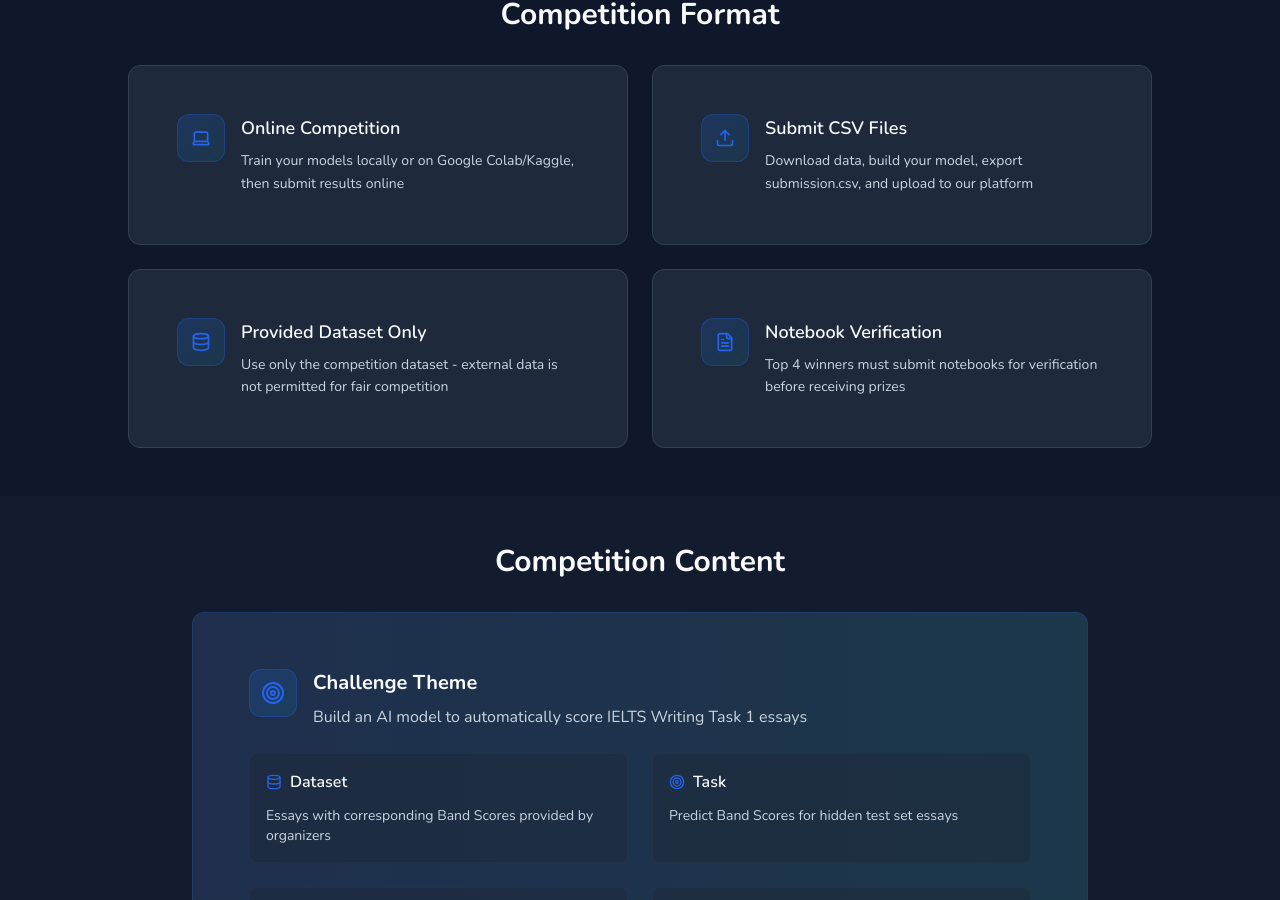
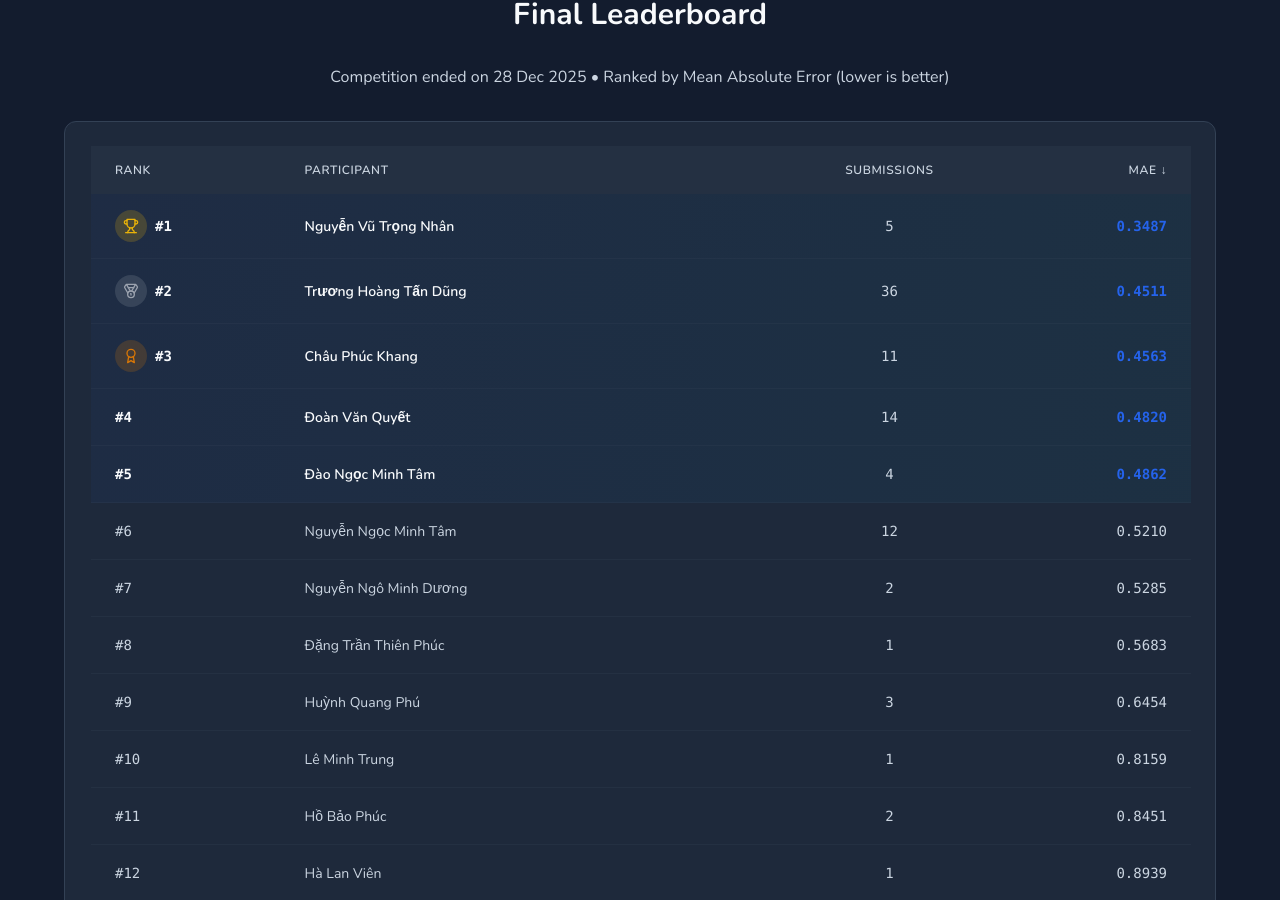
Before and after one commit to KhangChau12/The-Noders-PTNK, a Next.js app: page /contest/naic-2025 in a window 1280 px wide. Shown: the part 1900-2800 px from the top of the page. Built offline with nearby package versions, Linux system fonts and the light colour scheme; no server answers; a web font is replaced by a local one.

Commit message:
update timeline

```diff
--- a/src/app/contest/naic-2025/page.tsx
+++ b/src/app/contest/naic-2025/page.tsx
@@ -35,7 +35,7 @@ export default function NAIC2025Page() {
   const timeline = [
     { date: '29 Nov 2025', event: 'Registration Opens', status: 'completed' },
     { date: '29 Nov - 28 Dec', event: 'Active Competition Period', status: 'completed' },
-    { date: '28 Dec 2025', event: 'Final Submission Deadline', status: 'ongoing' }
+    { date: '28 Dec 2025', event: 'Final Submission Deadline', status: 'completed' }
   ]
 
   const formatDetails = [
@@ -61,13 +61,23 @@ export default function NAIC2025Page() {
     }
   ]
 
-  const learningTopics = [
-    'IELTS Writing Task 1 scoring fundamentals',
-    'Text preprocessing for NLP tasks',
-    'Feature engineering for essay scoring',
-    'Regression model development and training',
-    'Mean Absolute Error (MAE) optimization',
-    'End-to-end ML competition workflow'
+  const leaderboard = [
+    { rank: 1, name: 'Nguyễn Vũ Trọng Nhân', submissions: 5, mae: 0.3487 },
+    { rank: 2, name: 'Trương Hoàng Tấn Dũng', submissions: 36, mae: 0.4511 },
+    { rank: 3, name: 'Châu Phúc Khang', submissions: 11, mae: 0.4563 },
+    { rank: 4, name: 'Đoàn Văn Quyết', submissions: 14, mae: 0.4820 },
+    { rank: 5, name: 'Đào Ngọc Minh Tâm', submissions: 4, mae: 0.4862 },
+    { rank: 6, name: 'Nguyễn Ngọc Minh Tâm', submissions: 12, mae: 0.5210 },
+    { rank: 7, name: 'Nguyễn Ngô Minh Dương', submissions: 2, mae: 0.5285 },
+    { rank: 8, name: 'Đặng Trần Thiên Phúc', submissions: 1, mae: 0.5683 },
+    { rank: 9, name: 'Huỳnh Quang Phú', submissions: 3, mae: 0.6454 },
+    { rank: 10, name: 'Lê Minh Trung', submissions: 1, mae: 0.8159 },
+    { rank: 11, name: 'Hồ Bảo Phúc', submissions: 2, mae: 0.8451 },
+    { rank: 12, name: 'Hà Lan Viên', submissions: 1, mae: 0.8939 },
+    { rank: 13, name: 'Trần Phúc Thái', submissions: 1, mae: 0.9067 },
+    { rank: 14, name: 'Việt Tiến', submissions: 1, mae: 0.9148 },
+    { rank: 15, name: 'Baseline (điểm của notebook mẫu)', submissions: 2, mae: 0.9149, isBaseline: true },
+    { rank: 16, name: 'Trần Hoàng Thiên Phúc', submissions: 1, mae: 1.3554 }
   ]
 
   const prizes = [
@@ -88,7 +98,7 @@ export default function NAIC2025Page() {
       border: 'border-gray-400/30'
     },
     {
-      rank: '3rd Place (×2)',
+      rank: '3rd Place (×3)',
       prize: '50,000 VNĐ each',
       bonus: '+ 15 Club Points',
       icon: <Award className="w-8 h-8 text-amber-600" />,
@@ -115,8 +125,8 @@ export default function NAIC2025Page() {
         <section className="py-12 px-4 sm:px-6 lg:px-8">
           <div className="container mx-auto">
             <div className="max-w-4xl mx-auto text-center">
-              <Badge variant="success" className="mb-6">
-                Internal • Ongoing
+              <Badge variant="primary" className="mb-6">
+                Internal • Ended
               </Badge>
               <h1 className="text-4xl md:text-5xl font-bold font-heading mb-6">
                 <span className="gradient-text">Noders AI Competition</span>
@@ -248,7 +258,7 @@ export default function NAIC2025Page() {
                 {/* Progress Bar Background */}
                 <div className="absolute top-8 left-0 right-0 h-1 bg-dark-border/30 rounded-full">
                   {/* Active Progress */}
-                  <div className="absolute top-0 left-0 h-full bg-gradient-to-r from-success via-warning to-dark-border/50 rounded-full transition-all duration-1000" style={{ width: '66%' }}></div>
+                  <div className="absolute top-0 left-0 h-full bg-success rounded-full transition-all duration-1000" style={{ width: '100%' }}></div>
                 </div>
 
                 {/* Timeline Items */}
@@ -256,14 +266,14 @@ export default function NAIC2025Page() {
                   {timeline.map((item, index) => (
                     <div key={index} className="flex flex-col items-center flex-1 relative">
                       {/* Milestone Node */}
-                      <div className={`absolute -top-16 w-16 h-16 rounded-full border-4 flex items-center justify-center transition-all duration-500 ${
+                      <div className={`absolute -top-16 w-12 h-12 rounded-full border-4 flex items-center justify-center transition-all duration-500 ${
                         item.status === 'completed'
                           ? 'bg-success border-success/30 shadow-lg shadow-success/50' :
                         item.status === 'ongoing'
                           ? 'bg-warning border-warning/30 shadow-xl shadow-warning/60 animate-pulse' :
                           'bg-dark-surface border-dark-border/50'
                       }`}>
-                        <div className={`w-8 h-8 rounded-full ${
+                        <div className={`w-6 h-6 rounded-full ${
                           item.status === 'completed' ? 'bg-white' :
                           item.status === 'ongoing' ? 'bg-white' :
                           'bg-dark-border'
@@ -316,14 +326,14 @@ export default function NAIC2025Page() {
                     )}
 
                     {/* Node */}
-                    <div className={`relative z-10 flex-shrink-0 w-12 h-12 rounded-full border-4 flex items-center justify-center ${
+                    <div className={`relative z-10 flex-shrink-0 w-10 h-10 rounded-full border-4 flex items-center justify-center ${
                       item.status === 'completed'
                         ? 'bg-success border-success/30 shadow-lg shadow-success/50' :
                       item.status === 'ongoing'
                         ? 'bg-warning border-warning/30 shadow-xl shadow-warning/60 animate-pulse' :
                         'bg-dark-surface border-dark-border/50'
                     }`}>
-                      <div className={`w-5 h-5 rounded-full ${
+                      <div className={`w-4 h-4 rounded-full ${
                         item.status === 'completed' ? 'bg-white' :
                         item.status === 'ongoing' ? 'bg-white' :
                         'bg-dark-border'
@@ -359,6 +369,97 @@ export default function NAIC2025Page() {
                   </div>
                 ))}
               </div>
+            </div>
+          </div>
+        </section>
+
+        {/* Leaderboard Section */}
+        <section className="py-12 px-4 sm:px-6 lg:px-8 bg-dark-surface/30">
+          <div className="container mx-auto">
+            <div className="max-w-6xl mx-auto">
+              <h2 className="text-3xl font-bold text-text-primary mb-8 text-center">
+                Final Leaderboard
+              </h2>
+              <p className="text-text-secondary text-center mb-8">
+                Competition ended on 28 Dec 2025 • Ranked by Mean Absolute Error (lower is better)
+              </p>
+
+              <Card className="overflow-hidden">
+                <div className="overflow-x-auto">
+                  <table className="w-full">
+                    <thead className="bg-dark-border/30">
+                      <tr>
+                        <th className="px-6 py-4 text-left text-xs font-semibold text-text-secondary uppercase tracking-wider">
+                          Rank
+                        </th>
+                        <th className="px-6 py-4 text-left text-xs font-semibold text-text-secondary uppercase tracking-wider">
+                          Participant
+                        </th>
+                        <th className="px-6 py-4 text-center text-xs font-semibold text-text-secondary uppercase tracking-wider">
+                          Submissions
+                        </th>
+                        <th className="px-6 py-4 text-right text-xs font-semibold text-text-secondary uppercase tracking-wider">
+                          MAE ↓
+                        </th>
+                      </tr>
+                    </thead>
+                    <tbody className="divide-y divide-dark-border/30">
+                      {leaderboard.map((entry) => (
+                        <tr
+                          key={entry.rank}
+                          className={`
+                            ${entry.rank <= 5 ? 'bg-gradient-to-r from-primary-blue/5 to-accent-cyan/5' : ''}
+                            ${entry.isBaseline ? 'bg-warning/5 border-l-4 border-warning' : ''}
+                            hover:bg-dark-border/20 transition-colors
+                          `}
+                        >
+                          <td className="px-6 py-4 whitespace-nowrap">
+                            <div className="flex items-center">
+                              {entry.rank <= 3 ? (
+                                <div className={`flex items-center justify-center w-8 h-8 rounded-full mr-2 ${
+                                  entry.rank === 1 ? 'bg-yellow-500/20 text-yellow-500' :
+                                  entry.rank === 2 ? 'bg-gray-400/20 text-gray-400' :
+                                  'bg-amber-600/20 text-amber-600'
+                                }`}>
+                                  {entry.rank === 1 ? <Trophy className="w-4 h-4" /> :
+                                   entry.rank === 2 ? <Medal className="w-4 h-4" /> :
+                                   <Award className="w-4 h-4" />}
+                                </div>
+                              ) : null}
+                              <span className={`text-sm font-mono ${
+                                entry.rank <= 5 ? 'font-bold text-text-primary' : 'text-text-secondary'
+                              }`}>
+                                #{entry.rank}
+                              </span>
+                            </div>
+                          </td>
+                          <td className="px-6 py-4">
+                            <span className={`text-sm ${
+                              entry.isBaseline ? 'font-semibold text-warning italic' :
+                              entry.rank <= 5 ? 'font-semibold text-text-primary' :
+                              'text-text-secondary'
+                            }`}>
+                              {entry.name}
+                            </span>
+                          </td>
+                          <td className="px-6 py-4 text-center">
+                            <span className="text-sm text-text-secondary font-mono">
+                              {entry.submissions}
+                            </span>
+                          </td>
+                          <td className="px-6 py-4 text-right">
+                            <span className={`text-sm font-mono ${
+                              entry.rank <= 5 ? 'font-bold text-primary-blue' : 'text-text-secondary'
+                            }`}>
+                              {entry.mae.toFixed(4)}
+                            </span>
+                          </td>
+                        </tr>
+                      ))}
+                    </tbody>
+                  </table>
+                </div>
+              </Card>
             </div>
           </div>
         </section>
@@ -461,22 +562,6 @@ export default function NAIC2025Page() {
                     </div>
                   </CardContent>
                 </Card>
-
-                <Card className="bg-gradient-to-r from-primary-blue/10 to-accent-cyan/10 border-primary-blue/20">
-                  <CardContent className="p-8">
-                    <h3 className="text-xl font-bold text-text-primary mb-6 text-center">
-                      What You'll Learn
-                    </h3>
-                    <div className="grid grid-cols-1 md:grid-cols-2 gap-4">
-                      {learningTopics.map((topic, index) => (
-                        <div key={index} className="flex items-start space-x-3">
-                          <CheckCircle className="w-5 h-5 text-success flex-shrink-0 mt-0.5" />
-                          <p className="text-text-secondary">{topic}</p>
-                        </div>
-                      ))}
-                    </div>
-                  </CardContent>
-                </Card>
               </div>
             </div>
           </div>
--- a/src/app/contest/page.tsx
+++ b/src/app/contest/page.tsx
@@ -23,10 +23,24 @@ export const metadata: Metadata = generateSEOMetadata({
 export default function ContestPage() {
   const competitions = [
     {
+      id: 'paic-2026',
+      slug: 'paic-2026',
+      badge: 'Public • Ongoing',
+      badgeVariant: 'success' as const,
+      title: 'PTNK AI Challenge 2026',
+      shortDescription: 'Our flagship public competition for VNU High School students. Build AI models for IELTS Writing scoring with cash prizes up to 1,000,000 VNĐ.',
+      stats: [
+        { icon: <Users className="w-4 h-4" />, text: '24 Teams • 54 Participants' },
+        { icon: <Calendar className="w-4 h-4" />, text: '05 - 18 Jan 2026' }
+      ],
+      gradient: 'from-accent-cyan/10 to-primary-blue/10',
+      border: 'border-accent-cyan/30'
+    },
+    {
       id: 'naic-2025',
       slug: 'naic-2025',
-      badge: 'Internal • Ongoing',
-      badgeVariant: 'success' as const,
+      badge: 'Internal • Ended',
+      badgeVariant: 'primary' as const,
       title: 'Noders AI Competition 2025',
       shortDescription: 'Our internal competition where Noders members sharpen their AI skills through practical challenges. A focused learning environment for our club members.',
       stats: [
@@ -35,20 +49,6 @@ export default function ContestPage() {
       ],
       gradient: 'from-primary-blue/10 to-accent-cyan/10',
       border: 'border-primary-blue/30'
-    },
-    {
-      id: 'paic-2026',
-      slug: 'paic-2026',
-      badge: 'Public • Coming Soon',
-      badgeVariant: 'warning' as const,
-      title: 'PTNK AI Challenge 2026',
-      shortDescription: 'Our flagship public competition for VNU High School students. Build AI models for IELTS Writing scoring with cash prizes up to 1,000,000 VNĐ.',
-      stats: [
-        { icon: <Target className="w-4 h-4" />, text: 'Open Registration' },
-        { icon: <Calendar className="w-4 h-4" />, text: '29 Dec 2025 - 14 Jan 2026' }
-      ],
-      gradient: 'from-accent-cyan/10 to-primary-blue/10',
-      border: 'border-accent-cyan/30'
     }
   ]
 
```
Also changed, not shown: src/app/contest/paic-2026/page.tsx (+62 -31 lines), src/app/page.tsx (+78 -39 lines), src/app/posts/page.tsx (+33 -24 lines).
